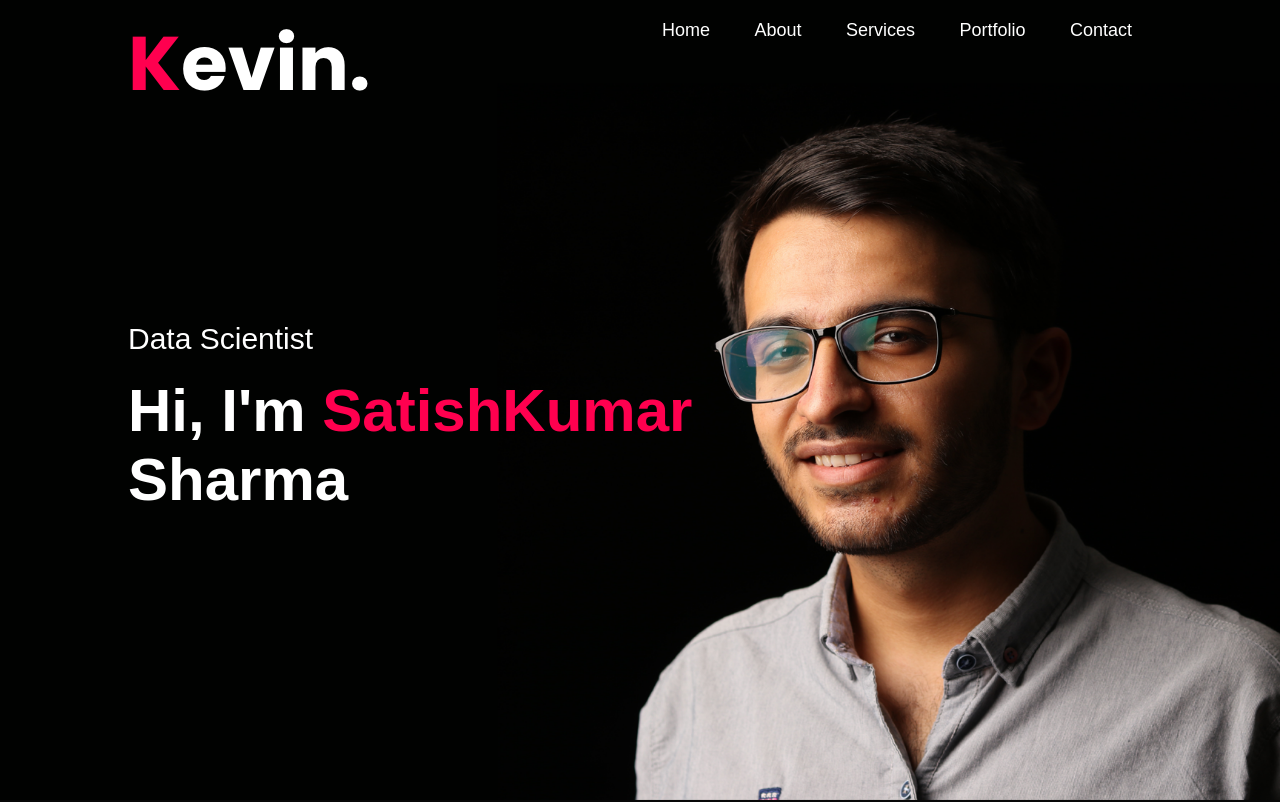
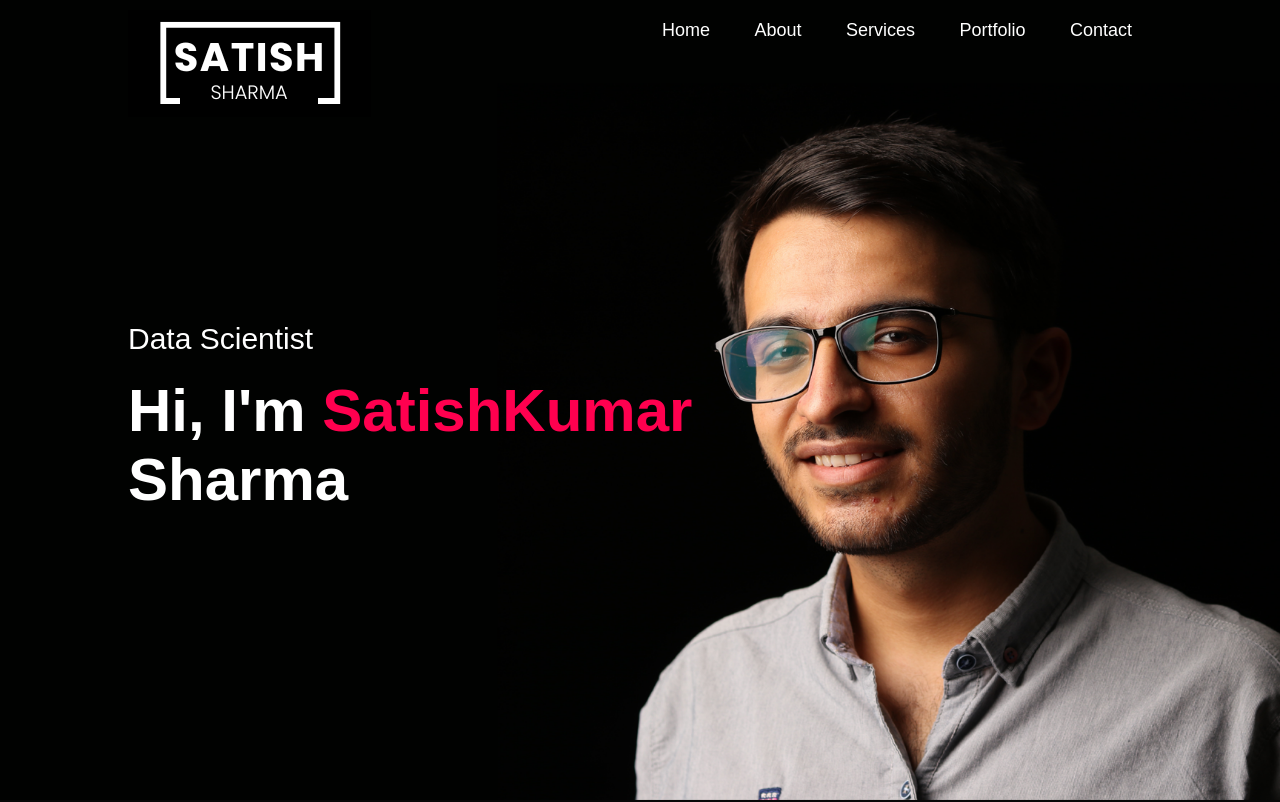
Before and after one commit to satishsharma27/portfolio-website, a plain HTML site: page index.html in a window 1280 px wide. Shown: the top 802 px of the page. Drawn offline with Linux system fonts and the light colour scheme.

Commit message:
Update index.html

```diff
--- a/index.html
+++ b/index.html
@@ -14,7 +14,7 @@
 
 	<div class="container">
 		<nav>
-			<img src="assets\logo.png" class="Logo">
+			<img src="assets/satishsharmalogo.png" class="Logo">
 			<ul id="sidemenu">
 				<li> <a href="#header"> Home</a></li>
 				<li> <a href="#About"> About</a></li>
```
